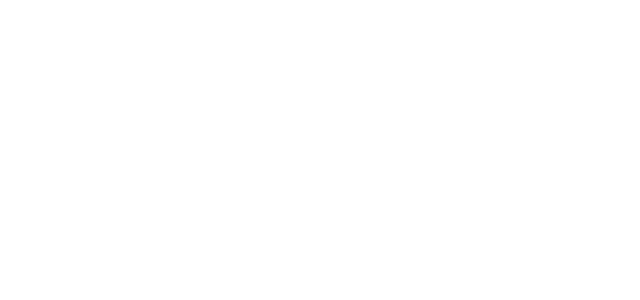
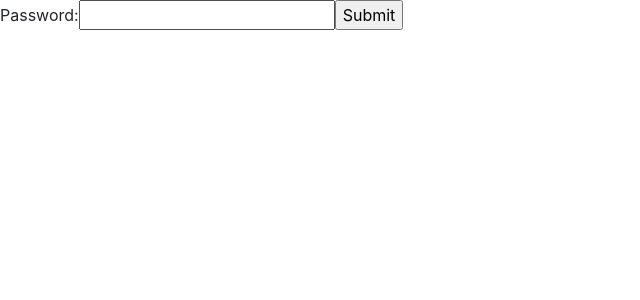
Before and after one commit to Chicago19/team-13, a React (Create React App) app: page /login in a window 1280 px wide. Before the commit this address led to /404. Shown: the top 300 px of the page, without its empty margins (0-640 px from the left). Built offline with nearby package versions, Linux system fonts and the light colour scheme.

Commit message:
added login

```diff
--- a/src/App.js
+++ b/src/App.js
@@ -8,6 +8,8 @@
 import FrontPage from './pages/frontpage.jsx';
 import Resources from './pages/Resources.jsx';
 import childPage from './pages/childPage.jsx';
+import NameForm from './pages/loginPage.jsx';
+
 class App extends Component{
   render(){
     return (
@@ -17,6 +19,7 @@
             <Route exact path="/claireslittyreactpage" component={MainAdultPage}/>
             <Route exact path="/resources" component={Resources}/>
             <Route exact path="/games" component={childPage}/>
+            <Route exact path="/login" component={NameForm}/>
             <Redirect to="/404"/>
           </Switch>
         </Router>
--- /dev/null
+++ b/src/pages/loginPage.jsx
@@ -0,0 +1,38 @@
+import React from 'react';
+import { Redirect } from 'react-router';
+
+export default class NameForm extends React.Component {
+  constructor(props) {
+    super(props);
+    this.state = {value: ''};
+
+    this.handleChange = this.handleChange.bind(this);
+    this.handleSubmit = this.handleSubmit.bind(this);
+  }
+
+  handleChange(event) {
+    this.setState({value: event.target.value});
+  }
+
+  handleSubmit(event) {
+    event.preventDefault();
+    if (this.state.value != 'password') {
+      this.props.history.push('/');
+    } else {
+      this.props.history.push('/claireslittyreactpage');
+    }
+  }
+
+  render() {
+    return (
+      <form onSubmit={this.handleSubmit}>
+        <label>
+          Password:
+          <input type="password" value={this.state.value} onChange={this.handleChange} />
+        </label>
+        <input type="submit" value="Submit" />
+
+      </form>
+    );
+  }
+}
--- a/src/pages/mainAdult.jsx
+++ b/src/pages/mainAdult.jsx
@@ -1,7 +1,5 @@
 import React from 'react';
 import ccaclogo from './images/ccaclogo.jpg';
-import {Row, Container, Button} from 'react-bootstrap';
-
 class CCACinfo extends React.Component{
     render(){
         return(
@@ -14,17 +12,10 @@
     }
 }
 
-
-class Buttons extends React.Component{
+class resourcesButton extends React.Component{
     render(){
         return(
-            <Container>
-                <Row>
-                    <Button>Resources</Button>
-                    <Button>Surveys</Button>
-                </Row>
-            </Container>
-
+            <button >Resources</button>
         );
     }
 }
@@ -37,7 +28,7 @@
                 <h1>Adult Homepage</h1>
             </div>
             <CCACinfo/>
-            <Buttons/>
+            <resourcesButton/>
         </div>
 	);
 }
```
Also changed, not shown: src/pages/frontpage.jsx (+0 -8 lines).
